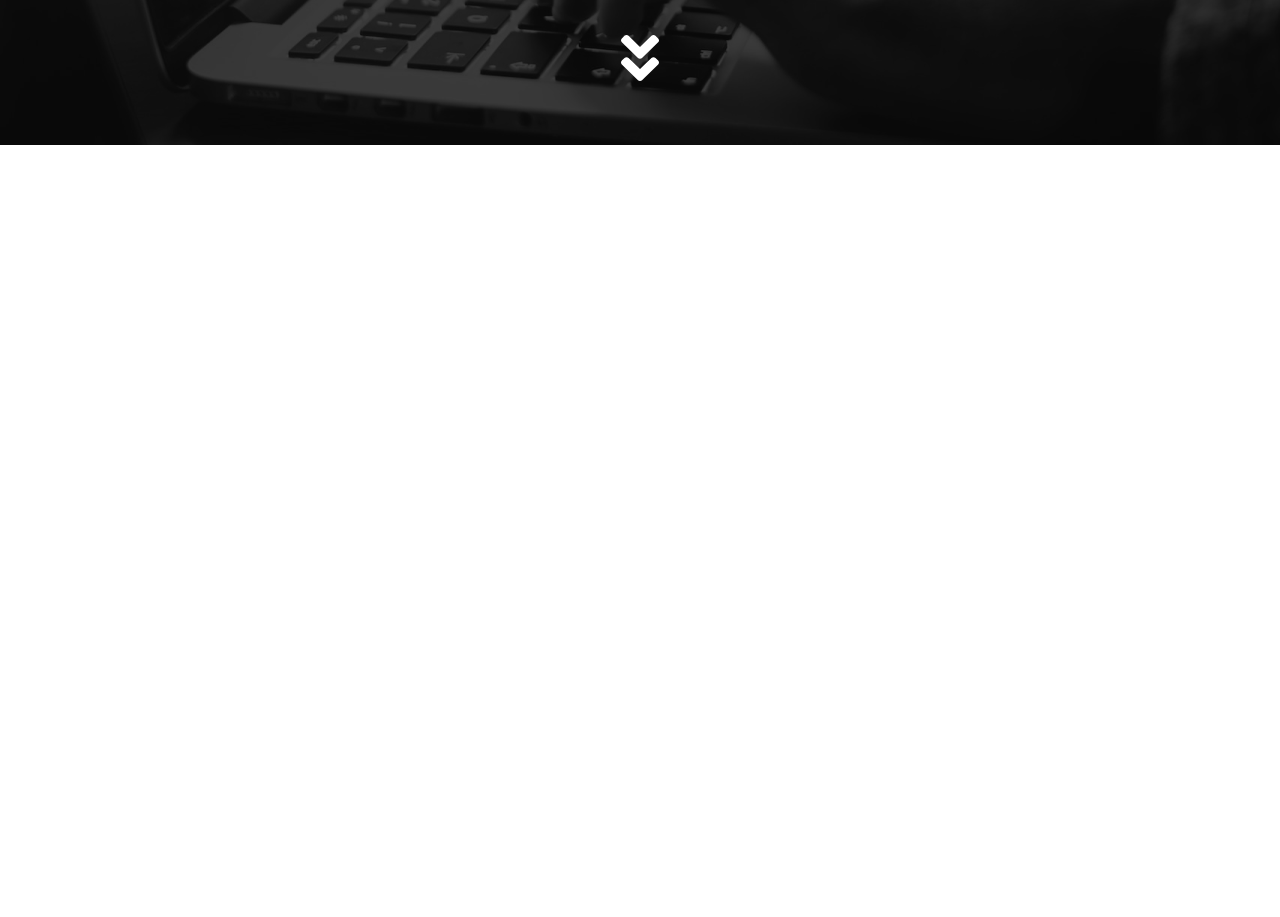
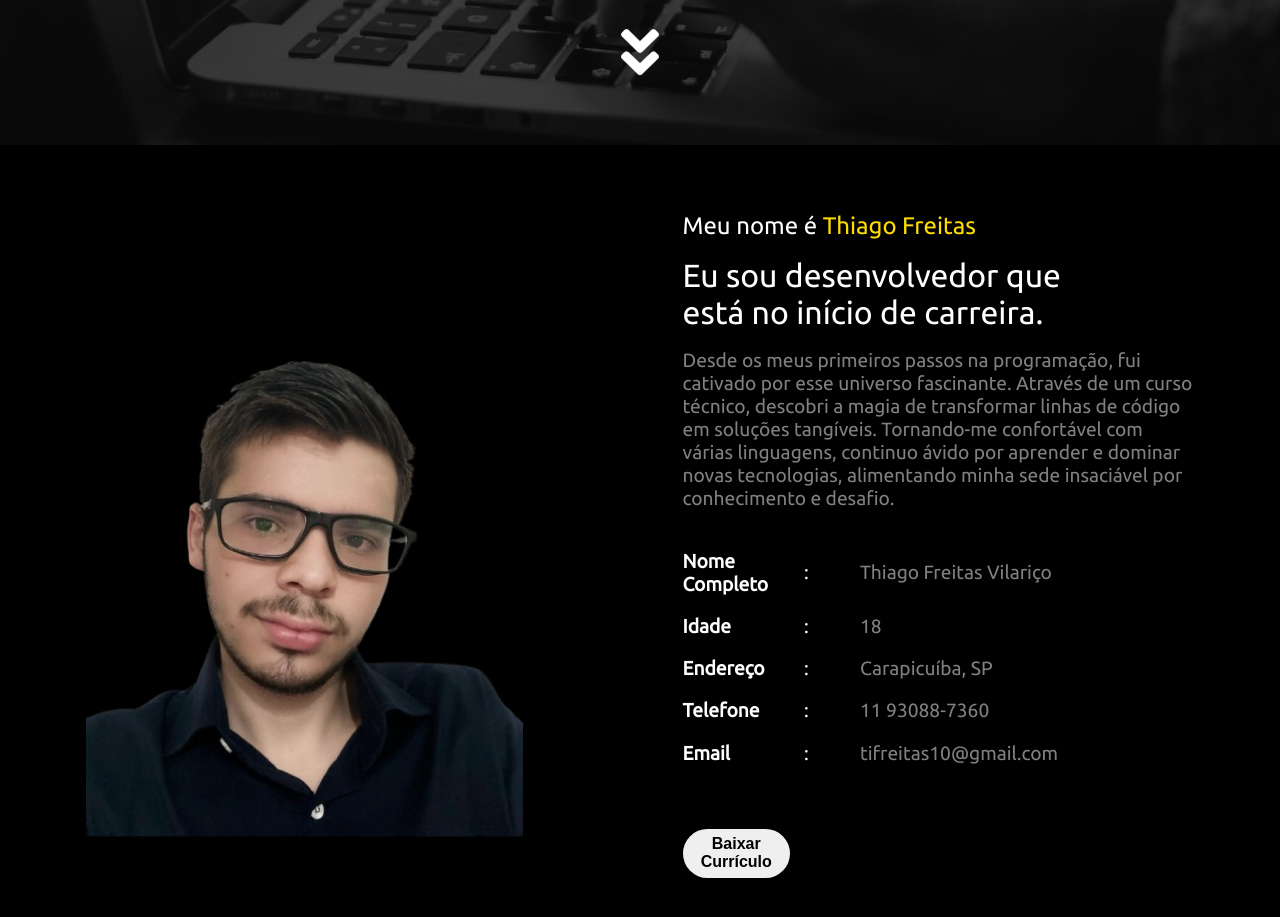
Before and after one commit to Thiago1223/new-portfolio, a React (Create React App) app: page / in a window 1280 px wide. Shown: the part 655-1572 px from the top of the page. Before the commit the page ends 800 px from the top, so only its background shows below. Built offline with nearby package versions, Linux system fonts and the light colour scheme.

Commit message:
Sobre mim finalizado, faltam apenas as habilidades

```diff
--- a/src/App.jsx
+++ b/src/App.jsx
@@ -2,11 +2,14 @@ import React, { useState, useEffect } from 'react';
 import './styles/Reset.css';
 import './styles/App.css';
 import './styles/Home.css';
+import './styles/AboutMe.css';
 import facebookIcon from './assets/icon-facebook.svg';
 import githubIcon from './assets/icon-github.svg';
 import instagramIcon from './assets/icon-instagram.svg';
 import linkedinIcon from './assets/icon-linkedin.svg';
 import ArrowDownIcon from './assets/icon-arrow-down.svg';
+import MyImage from './assets/my-image.png';
+import MyCv from './assets/curriculo-thiago.pdf';
 
 function App() {
 
@@ -21,7 +24,7 @@ function App() {
       index = (index + 1) % roles.length;
     };
 
-    const interval = setInterval(changeRole, 6000);
+    const interval = setInterval(changeRole, 3000);
 
     return () => clearInterval(interval);
   }, []);
@@ -37,7 +40,7 @@ function App() {
                 <a href="#home">Home</a>
               </li>
               <li>
-                <a href="#home">Sobre mim</a>
+                <a href="#about-me">Sobre mim</a>
               </li>
               <li>
                 <a href="#home">Portfólio</a>
@@ -58,28 +61,70 @@ function App() {
           </ul>
           <ul className='content-social-media'>
             <li>
-              <a href="#home">
+              <a href="https://www.facebook.com/profile.php?id=100014517697036&locale=pt_BR" target='_blank' rel="noopener noreferrer">
                 <img src={facebookIcon} alt="Facebook" width="36" />
               </a>
             </li>
             <li>
-              <a href="#home">
+              <a href="https://github.com/Thiago1223" target='_blank' rel="noopener noreferrer">
                 <img src={githubIcon} alt="Github" width="36" />
               </a>
             </li>
             <li>
-              <a href="#home">
+              <a href="https://www.instagram.com/thiagofreitas_07/" target='_blank' rel="noopener noreferrer">
                 <img src={instagramIcon} alt="Instagram" width="36" />
               </a>
             </li>
             <li>
-              <a href="#home">
+              <a href="https://www.linkedin.com/in/thiagofv/" target='_blank' rel="noopener noreferrer">
                 <img src={linkedinIcon} alt="Linkedin" width="36" />
               </a>
             </li>
           </ul>
         </div>
-        <img src={ArrowDownIcon} alt="Arrow down" />
+        <a href="#about-me" className="bouncing-icon">
+          <img src={ArrowDownIcon} alt="Arrow down" />
+        </a>
+      </section>
+      <section className='about-me' id='about-me'>
+        <div className='container-about'>
+          <img src={MyImage} alt="Foto de Perfil" />
+          <div className='container-my-info'>
+            <p className='my-name'>Meu nome é <span className='my-name-content'>Thiago Freitas</span></p>
+            <h2>Eu sou desenvolvedor que está no início de carreira.</h2>
+            <p className='my-description'>Desde os meus primeiros passos na programação, fui cativado por esse universo fascinante. Através de um curso técnico, descobri a magia de transformar linhas de código em soluções tangíveis. Tornando-me confortável com várias linguagens, continuo ávido por aprender e dominar novas tecnologias, alimentando minha sede insaciável por conhecimento e desafio.</p>
+            <ul className='content-details'>
+              <li className='content-details-line'>
+                <span className='content-details-key'>Nome Completo</span>
+                <span>:</span>
+                <span className='content-details-value'>Thiago Freitas Vilariço</span>
+              </li>
+              <li className='content-details-line'>
+                <span className='content-details-key'>Idade</span>
+                <span>:</span>
+                <span className='content-details-value'>18</span>
+              </li>
+              <li className='content-details-line'>
+                <span className='content-details-key'>Endereço</span>
+                <span>:</span>
+                <span className='content-details-value'>Carapicuíba, SP</span>
+              </li>
+              <li className='content-details-line'>
+                <span className='content-details-key'>Telefone</span>
+                <span>:</span>
+                <span className='content-details-value'>11 93088-7360</span>
+              </li>
+              <li className='content-details-line'>
+                <span className='content-details-key'>Email</span>
+                <span>:</span>
+                <span className='content-details-value'>tifreitas10@gmail.com</span>
+              </li>
+            </ul>
+            <a href={MyCv} download="Curriculo_Thiago_Freitas.pdf">
+              <button className='button-cv'>Baixar Currículo</button>
+            </a>
+          </div>
+        </div>
       </section>
     </div>
   );
--- /dev/null
+++ b/src/styles/AboutMe.css
@@ -0,0 +1,88 @@
+.about-me {
+    display: flex;
+    align-items: center;
+    justify-content: center;
+    height: 100vh;
+    background-color: var(--terciary-color);
+    color: var(--secondary-color);
+    padding: 0 6rem;
+}
+
+.about-me .container-about {
+    display: flex;
+    align-items: center;
+    gap: 10rem;
+}
+
+.about-me .container-about img:hover {
+    scale: 1.1;
+    transition: .5s;
+}
+
+.my-name {
+    font-size: 1.5rem;
+    padding-bottom: 1.1rem;
+}
+
+.my-name-content {
+    color: var(--primary-color);
+}
+
+.container-my-info h2 {
+    font-size: 2rem;
+    font-weight: 400;
+    width: 34vw;
+    padding-bottom: 1.1rem;
+}
+
+.container-my-info .my-description {
+    font-size: 1.2rem;
+    font-weight: normal;
+    color: var(--quaternary-color);
+    width: 40vw;
+    padding-bottom: 2.5rem;
+}
+
+.content-details {
+    font-size: 1.2rem;
+    display: flex;
+    flex-direction: column;
+    gap: 1.2rem;
+}
+
+.content-details-line {
+    display: flex;
+    gap: 1.2rem;
+    align-items: center;
+}
+
+.content-details-line:last-child {
+    padding-bottom: 4rem;
+}
+
+.content-details-key {
+    display: flex;
+    width: 8vw;
+    font-weight: 600;
+}
+
+.content-details-value {
+    display: flex;
+    padding-left: 2rem;
+    color: var(--quaternary-color);
+}
+
+.button-cv {
+    width: 8.4vw;
+    height: 6.2vh;
+    border-radius: 2rem;
+    border: none;
+    cursor: pointer;
+    font-size: 1rem;
+    font-weight: 600;
+}
+
+.button-cv:hover {
+    scale: 1.1;
+    transition: .5s;
+}
--- a/src/styles/App.css
+++ b/src/styles/App.css
@@ -3,9 +3,15 @@
 :root {
   --primary-color: #FEDC00;
   --secondary-color: #FFFFFF;
+  --terciary-color: #000000;
+  --quaternary-color: #808080;
 }
 
 .app {
   width: 100%;
   font-family: 'Ubuntu';
 }
+
+html {
+  scroll-behavior: smooth;
+}
--- a/src/styles/Home.css
+++ b/src/styles/Home.css
@@ -128,6 +128,25 @@
 }
 
 .home .content .content-social-media li:hover {
-    scale: 1.2;
-    transition: .8s;
+  scale: 1.2;
+  transition: .8s;
 }
+
+.bouncing-icon {
+  display: inline-block;
+  animation: bounce 1.5s infinite ease-in-out;
+}
+
+.bouncing-icon:hover {
+  scale: 1.2;
+  transition: .8s;
+}
+
+@keyframes bounce {
+  0%, 100% {
+    transform: translateY(0);
+  }
+  50% {
+    transform: translateY(-10px);
+  }
+}
```
Also changed, not shown: src/assets/my-image.png (added), 1 other file (tests, documents, lock files or other folders).
